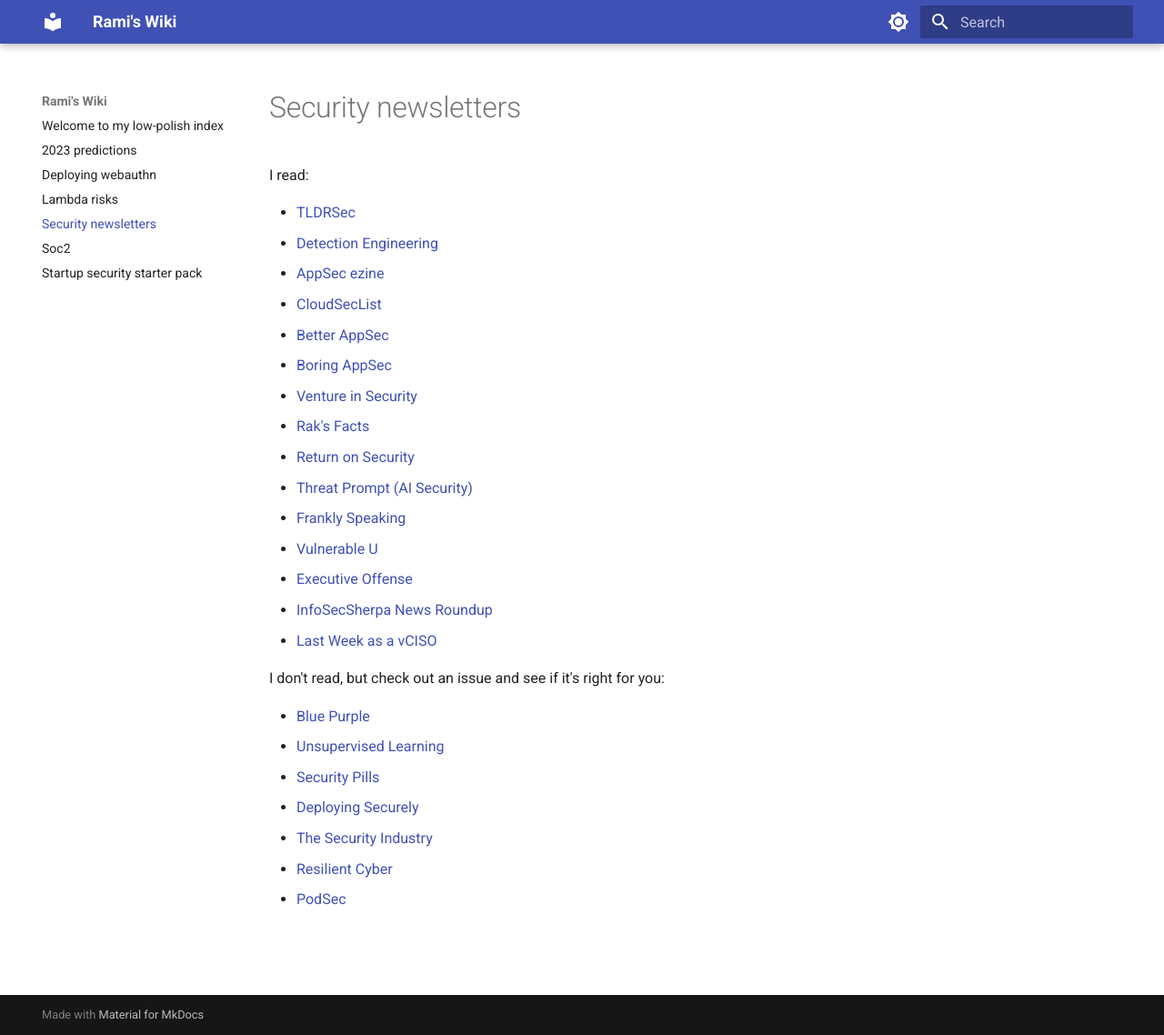
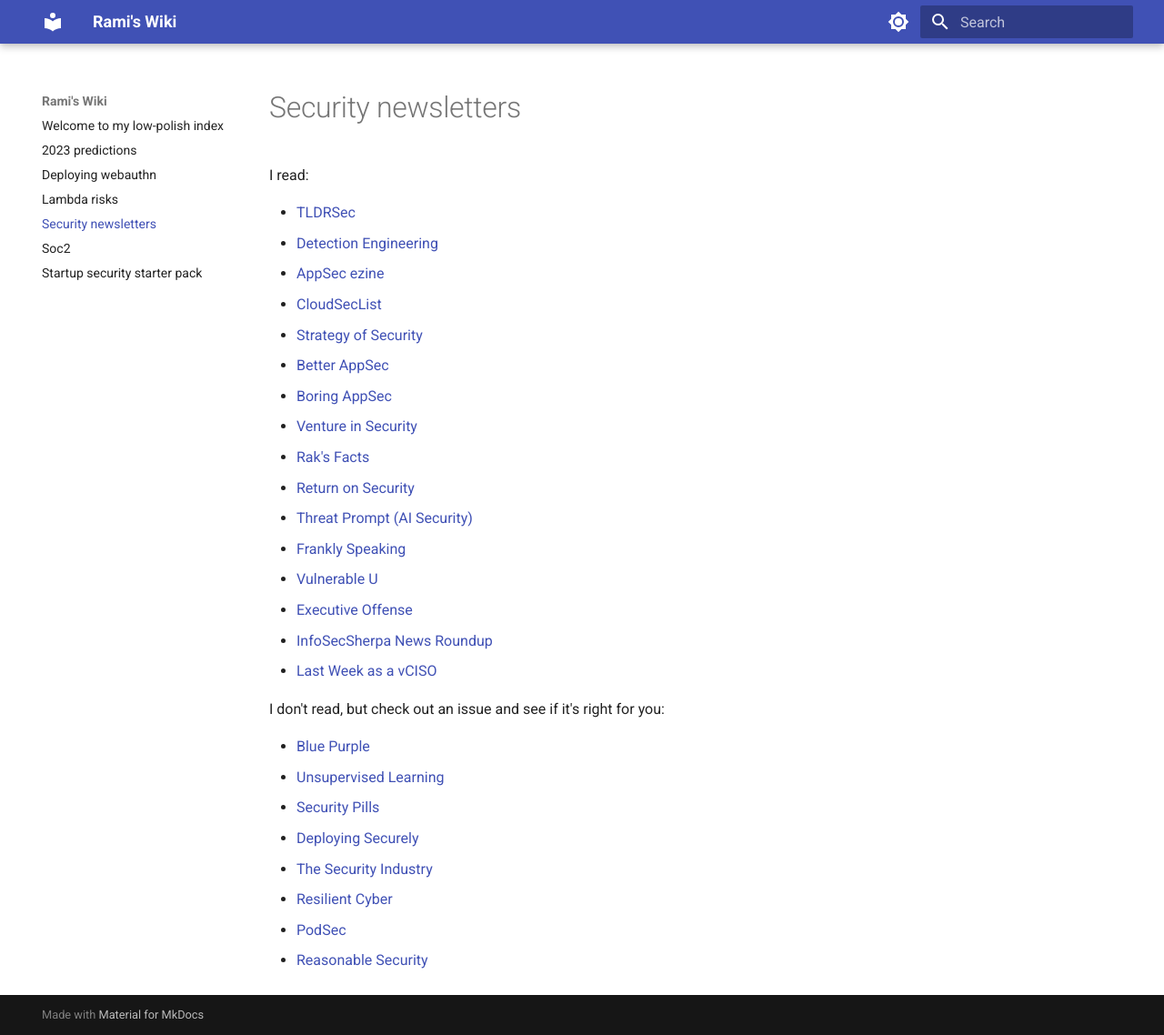
Before and after one commit to ramimac/wiki, an MkDocs documentation site: the page built from docs/security-newsletters.md, in a window 1280 px wide and 1138 px high. Shown: the whole window at 91% size. Built offline with MkDocs 1.6.1 and Material for MkDocs 9.7.7, drawn with Linux system fonts in a browser that asks for light colours.

Commit message:
add strategy of security

```diff
--- a/docs/security-newsletters.md
+++ b/docs/security-newsletters.md
@@ -1,9 +1,15 @@
+---
+description: an index of security newsletters
+---
+
+
 I read:
 
 * [TLDRSec](https://tldrsec.com/)
 * [Detection Engineering](https://www.detectionengineering.net/)
 * [AppSec ezine](https://github.com/Simpsonpt/AppSecEzine)
 * [CloudSecList](https://cloudseclist.com/)
+* [Strategy of Security](https://strategyofsecurity.com/)
 * [Better AppSec](https://betterappsec.com/)
 * [Boring AppSec](https://boringappsec.substack.com/)
 * [Venture in Security](https://ventureinsecurity.net/)
@@ -25,3 +31,4 @@
 * [The Security Industry](https://stiennon.substack.com/)
 * [Resilient Cyber](https://resilientcyber.substack.com)
 * [PodSec](https://pod-sec.com)
+* [Reasonable Security](https://appsec.beehiiv.com)
```
